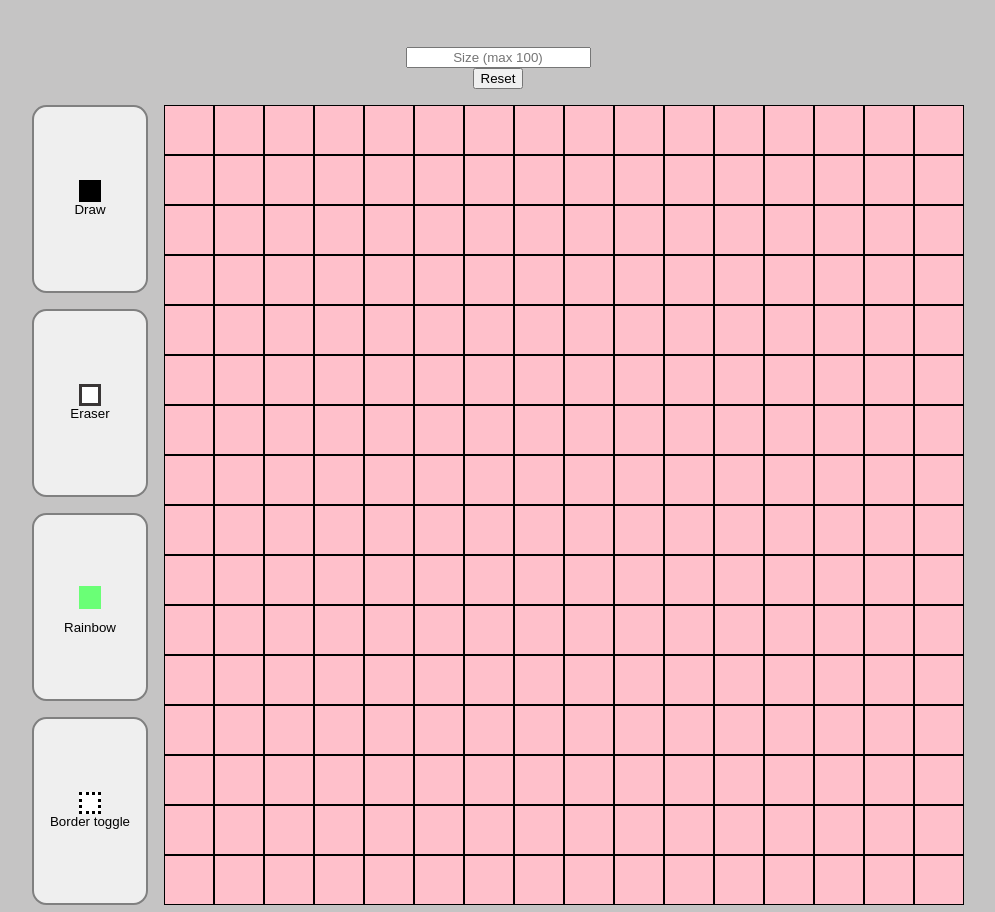
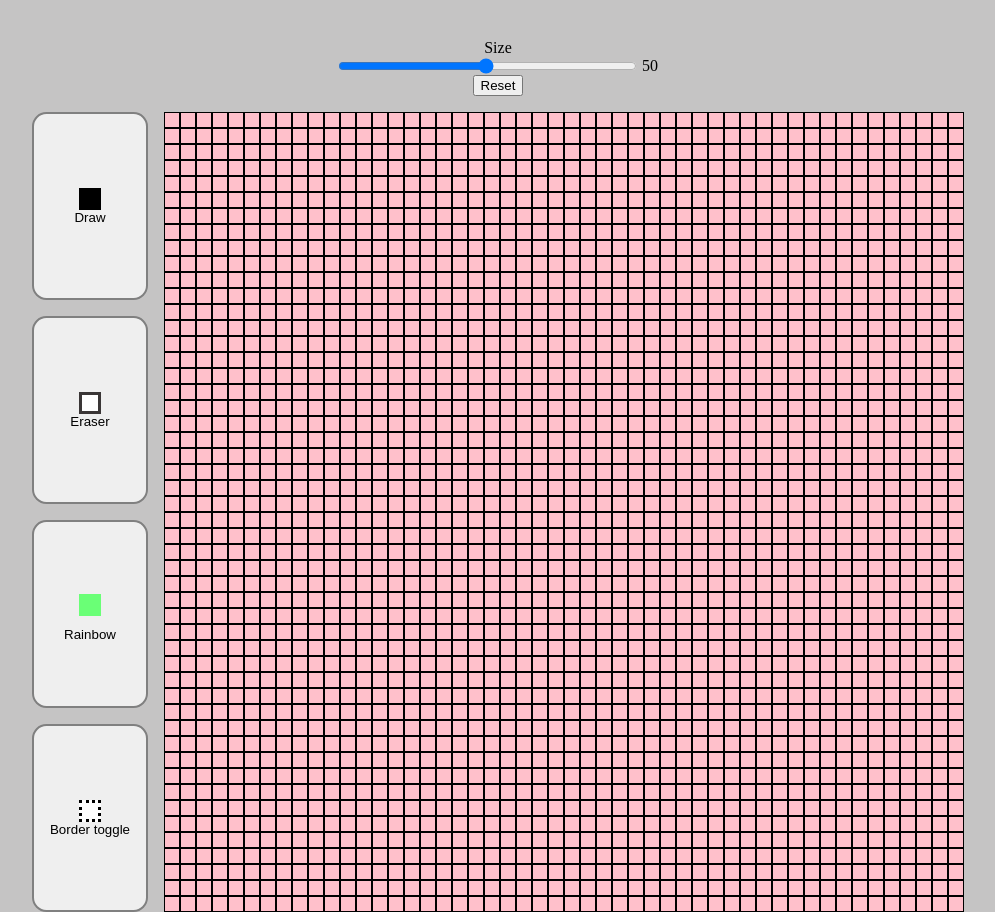
Before and after one commit to Saker07/sketchpad, a plain HTML site: page index.html in a window 1280 px wide. Shown: the whole page, without its empty margins (142-1137 px from the left). Drawn offline with Linux system fonts and the light colour scheme.

Commit message:
Add setgrid control with slide input and setgrid call with ENTER

```diff
--- a/index.html
+++ b/index.html
@@ -14,7 +14,11 @@
     </div>
     <div class="gameWindow">
       <div class="creator">
-        <input type="text" placeholder="Size (max 100)" class="gridSize">
+        <label for="size">Size </label>
+        <div>
+          <input type="range" min="1" max="100" value="50" placeholder="Size (max 100)" class="gridSize" id="size" oninput="this.nextElementSibling.value = this.value">
+          <output>50</output>
+        </div>
         <button class="resetButton">Reset</button>
       </div>
       <div class="gameContainer">
--- a/script.js
+++ b/script.js
@@ -1,9 +1,14 @@
-const N = 16;       //grid size at startup and reset without input
+const N = 50;       //grid size at startup
 
 let globalColor, defaultColor;
 let resetButton;
 let colorActivator;
 let rainbowFlag;
+let ent;
+
+ent=window.addEventListener("keydown", e => {
+    if(e.key === "Enter"){setGrid()}
+})
 
 colorActivator=document.querySelector("body");
 colorActivator.addEventListener("mouseup", stopColor);
--- a/styles.css
+++ b/styles.css
@@ -38,9 +38,15 @@ body {
     align-items: center;
 }
 
-.creator input{
-    text-align: center;
+.creator > div {
+    display: flex;
+    gap: 5px;
+    width: 20rem;
 }
+.creator > div > input {
+    flex: 1;
+}
+
 
 .grid{
     display: flex;
```
